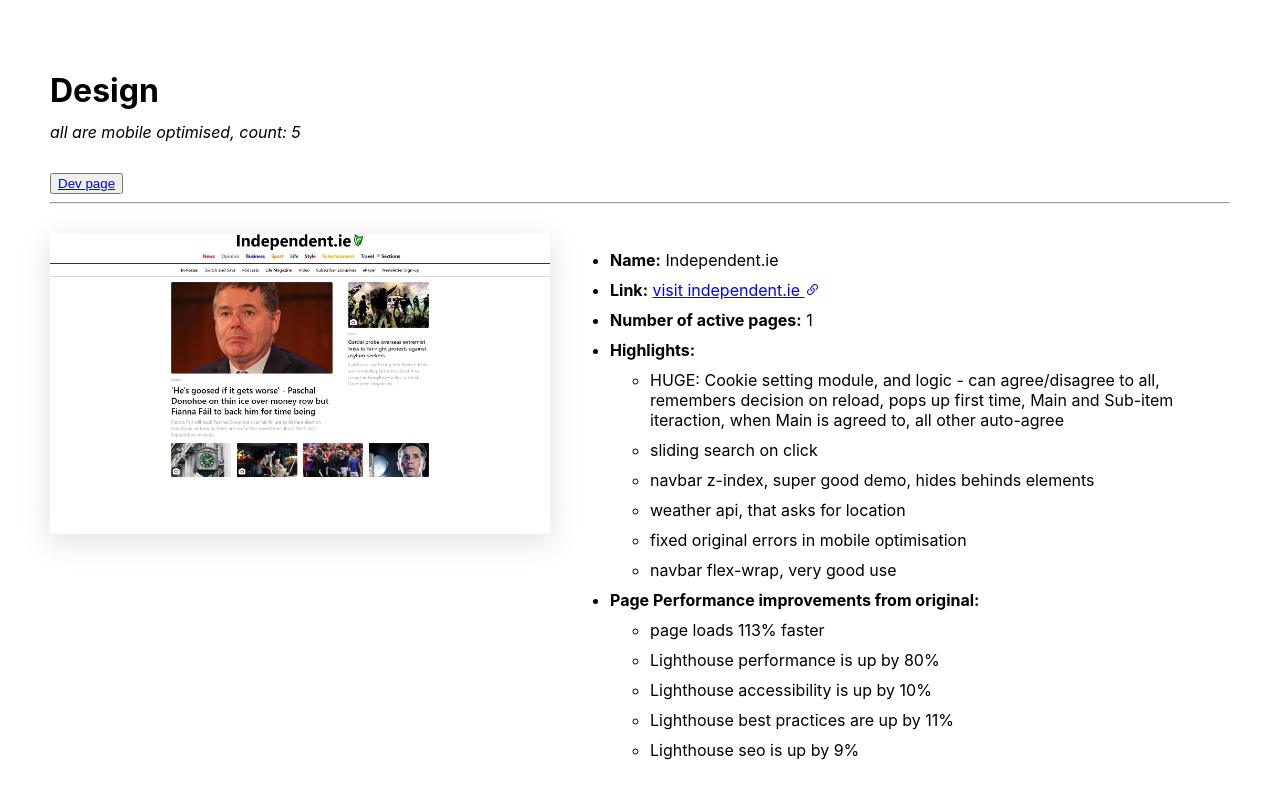
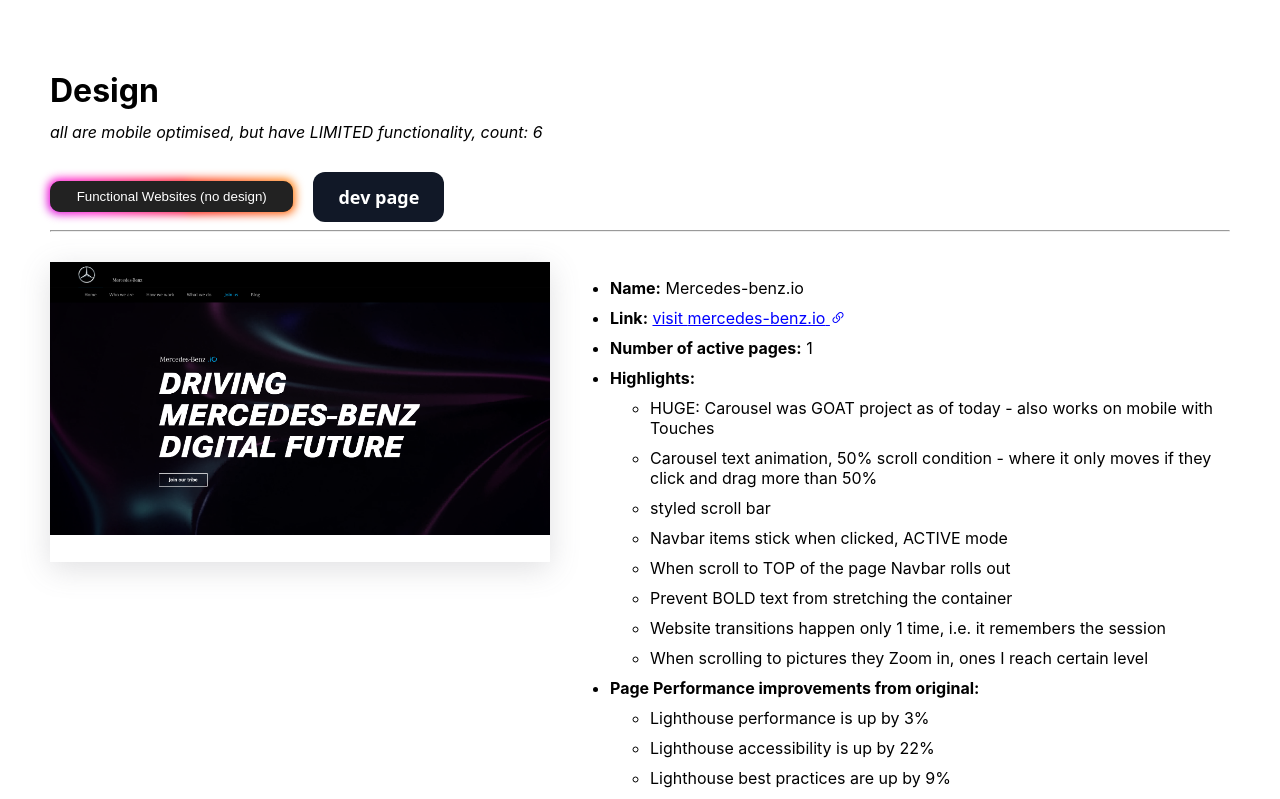
Before and after one commit to dmitrisanzharov/landing-pages, a React (Create React App) app: page / in a window 1280 px wide. Shown: the top 799 px of the page. Built offline with nearby package versions, Linux system fonts and the light colour scheme.

Commit message:
all good

```diff
--- a/src/pages/Home/Home.js
+++ b/src/pages/Home/Home.js
@@ -12,11 +12,19 @@ export default function Home() {
 			</Helmet>
 			<h1>Design</h1>
 			<div className="HomeContainer_Heading2">
-				<em>all are mobile optimised, count: {allMyDesignProjects.length}</em>
+				<em>
+					all are mobile optimised, but have LIMITED functionality, count:{" "}
+					{allMyDesignProjects.length}
+				</em>
 			</div>
-			<div>
-				<button>
-					<Link to="/component-development-page">Dev page</Link>
+			<div className="HomeContainer_ButtonsNavBar">
+				<button className="HomeContainer_Button85">
+					<Link to="/component-development-page">
+						Functional Websites (no design)
+					</Link>
+				</button>
+				<button className="HomeContainer_Button40">
+					<Link to="/component-development-page">dev page</Link>
 				</button>
 			</div>
 			{allMyDesignProjects &&
--- a/src/pages/Home/home.css
+++ b/src/pages/Home/home.css
@@ -51,4 +51,116 @@
 }
 .HomeContainer_Footer {
   height: 200px;
+}
+
+.HomeContainer_ButtonsNavBar {
+  display: flex;
+  gap: 20px;
+  justify-content: space-between;
+  align-items: center;
+  width: -moz-fit-content;
+  width: fit-content;
+}
+
+.HomeContainer_ButtonsNavBar a {
+  color: white;
+  text-decoration: none;
+}
+
+.HomeContainer_Button40 {
+  background-color: #111827;
+  border: 1px solid transparent;
+  border-radius: 0.75rem;
+  box-sizing: border-box;
+  color: #ffffff;
+  cursor: pointer;
+  flex: 0 0 auto;
+  font-family: "Inter var", ui-sans-serif, system-ui, -apple-system, system-ui, "Segoe UI", Roboto, "Helvetica Neue", Arial, "Noto Sans", sans-serif, "Apple Color Emoji", "Segoe UI Emoji", "Segoe UI Symbol", "Noto Color Emoji";
+  font-size: 1.125rem;
+  font-weight: 600;
+  line-height: 1.5rem;
+  padding: 0.75rem 1.2rem;
+  text-align: center;
+  -webkit-text-decoration: none #6b7280 solid;
+          text-decoration: none #6b7280 solid;
+  text-decoration-thickness: auto;
+  transition-duration: 0.2s;
+  transition-property: background-color, border-color, color, fill, stroke;
+  transition-timing-function: cubic-bezier(0.4, 0, 0.2, 1);
+  -moz-user-select: none;
+       user-select: none;
+  -webkit-user-select: none;
+  touch-action: manipulation;
+  width: auto;
+}
+
+.HomeContainer_Button40:hover {
+  background-color: #374151;
+}
+
+.HomeContainer_Button40:focus {
+  box-shadow: none;
+  outline: 2px solid transparent;
+  outline-offset: 2px;
+}
+
+@media (min-width: 768px) {
+  .HomeContainer_Button40 {
+    padding: 0.75rem 1.5rem;
+  }
+}
+.HomeContainer_Button85 {
+  padding: 0.6em 2em;
+  border: none;
+  outline: none;
+  color: rgb(255, 255, 255);
+  background: #111;
+  cursor: pointer;
+  position: relative;
+  z-index: 0;
+  border-radius: 10px;
+  -moz-user-select: none;
+       user-select: none;
+  -webkit-user-select: none;
+  touch-action: manipulation;
+}
+
+.HomeContainer_Button85:before {
+  content: "";
+  background: linear-gradient(45deg, #ff0000, #ff7300, #fffb00, #48ff00, #00ffd5, #002bff, #7a00ff, #ff00c8, #ff0000);
+  position: absolute;
+  top: -2px;
+  left: -2px;
+  background-size: 400%;
+  z-index: -1;
+  filter: blur(5px);
+  -webkit-filter: blur(5px);
+  width: calc(100% + 4px);
+  height: calc(100% + 4px);
+  animation: glowing-button-85 20s linear infinite;
+  transition: opacity 0.3s ease-in-out;
+  border-radius: 10px;
+}
+
+@keyframes glowing-button-85 {
+  0% {
+    background-position: 0 0;
+  }
+  50% {
+    background-position: 400% 0;
+  }
+  100% {
+    background-position: 0 0;
+  }
+}
+.HomeContainer_Button85:after {
+  z-index: -1;
+  content: "";
+  position: absolute;
+  width: 100%;
+  height: 100%;
+  background: #222;
+  left: 0;
+  top: 0;
+  border-radius: 10px;
 }/*# sourceMappingURL=home.css.map */
--- a/src/pages/Home/home.scss
+++ b/src/pages/Home/home.scss
@@ -54,3 +54,134 @@
 	height: 200px;
 	// background-color: lightgray;
 }
+
+.HomeContainer_ButtonsNavBar {
+	display: flex;
+	gap: 20px;
+	justify-content: space-between;
+	align-items: center;
+	width: fit-content;
+}
+
+//********************************************************************
+//        BUTTONS
+// *******************************************************************
+
+.HomeContainer_ButtonsNavBar a {
+	color: white;
+	text-decoration: none;
+}
+
+// BUTTON 40
+
+.HomeContainer_Button40 {
+	background-color: #111827;
+	border: 1px solid transparent;
+	border-radius: 0.75rem;
+	box-sizing: border-box;
+	color: #ffffff;
+	cursor: pointer;
+	flex: 0 0 auto;
+	font-family: "Inter var", ui-sans-serif, system-ui, -apple-system, system-ui,
+		"Segoe UI", Roboto, "Helvetica Neue", Arial, "Noto Sans", sans-serif,
+		"Apple Color Emoji", "Segoe UI Emoji", "Segoe UI Symbol", "Noto Color Emoji";
+	font-size: 1.125rem;
+	font-weight: 600;
+	line-height: 1.5rem;
+	padding: 0.75rem 1.2rem;
+	text-align: center;
+	text-decoration: none #6b7280 solid;
+	text-decoration-thickness: auto;
+	transition-duration: 0.2s;
+	transition-property: background-color, border-color, color, fill, stroke;
+	transition-timing-function: cubic-bezier(0.4, 0, 0.2, 1);
+	user-select: none;
+	-webkit-user-select: none;
+	touch-action: manipulation;
+	width: auto;
+}
+
+.HomeContainer_Button40:hover {
+	background-color: #374151;
+}
+
+.HomeContainer_Button40:focus {
+	box-shadow: none;
+	outline: 2px solid transparent;
+	outline-offset: 2px;
+}
+
+@media (min-width: 768px) {
+	.HomeContainer_Button40 {
+		padding: 0.75rem 1.5rem;
+	}
+}
+
+// BUTTON 85
+
+.HomeContainer_Button85 {
+	padding: 0.6em 2em;
+	border: none;
+	outline: none;
+	color: rgb(255, 255, 255);
+	background: #111;
+	cursor: pointer;
+	position: relative;
+	z-index: 0;
+	border-radius: 10px;
+	user-select: none;
+	-webkit-user-select: none;
+	touch-action: manipulation;
+}
+
+.HomeContainer_Button85:before {
+	content: "";
+	background: linear-gradient(
+		45deg,
+		#ff0000,
+		#ff7300,
+		#fffb00,
+		#48ff00,
+		#00ffd5,
+		#002bff,
+		#7a00ff,
+		#ff00c8,
+		#ff0000
+	);
+	position: absolute;
+	top: -2px;
+	left: -2px;
+	background-size: 400%;
+	z-index: -1;
+	filter: blur(5px);
+	-webkit-filter: blur(5px);
+	width: calc(100% + 4px);
+	height: calc(100% + 4px);
+	animation: glowing-button-85 20s linear infinite;
+	transition: opacity 0.3s ease-in-out;
+	border-radius: 10px;
+}
+
+@keyframes glowing-button-85 {
+	0% {
+		background-position: 0 0;
+	}
+	50% {
+		background-position: 400% 0;
+	}
+	100% {
+		background-position: 0 0;
+	}
+}
+
+.HomeContainer_Button85:after {
+	z-index: -1;
+	content: "";
+	position: absolute;
+	width: 100%;
+	height: 100%;
+	background: #222;
+	left: 0;
+	top: 0;
+	border-radius: 10px;
+}
--- a/src/view/allMyDesignProjects.js
+++ b/src/view/allMyDesignProjects.js
@@ -3,8 +3,34 @@ import wipsterBrotherPic from "../images/wipsterBrotherPic.avif";
 import stripePic from "../images/stripePic.avif";
 import finLendersPic from "../images/finLendersPic.avif";
 import indepenedentIE from "../images/independent_ie.webp";
+import mercedesBenzIoThumbnail from "../images/mercedesBenzIoThumbnail.png";
 
 const allMyDesignProjects = [
+	{
+		name: "Mercedes-benz.io",
+		link: "https://mercedes-benz-io-ts-prod.netlify.app/",
+		standAloneUrl: true,
+		image: mercedesBenzIoThumbnail,
+		dateStarted: "03-Feb-2023",
+		dateFinished: "02-Mar-2023",
+		numberOfActivePages: 1,
+		highlights: [
+			"HUGE: Carousel was GOAT project as of today - also works on mobile with Touches",
+			"Carousel text animation, 50% scroll condition - where it only moves if they click and drag more than 50%",
+			"styled scroll bar",
+			"Navbar items stick when clicked, ACTIVE mode",
+			"When scroll to TOP of the page Navbar rolls out",
+			"Prevent BOLD text from stretching the container",
+			"Website transitions happen only 1 time, i.e. it remembers the session",
+			"When scrolling to pictures they Zoom in, ones I reach certain level",
+		],
+		pagePerformance: [
+			"Lighthouse performance is up by 3%",
+			"Lighthouse accessibility is up by 22%",
+			"Lighthouse best practices are up by 9%",
+			"Lighthouse seo is up by 25%",
+		],
+	},
 	{
 		name: "Independent.ie",
 		link: "/independent-ie",
```
Also changed, not shown: src/images/mercedesBenzIoThumbnail.png (added), src/pages/FunctionalWebsitesNoDesign/FunctionalWebsites.js (added), 1 other file (tests, documents, lock files or other folders).
